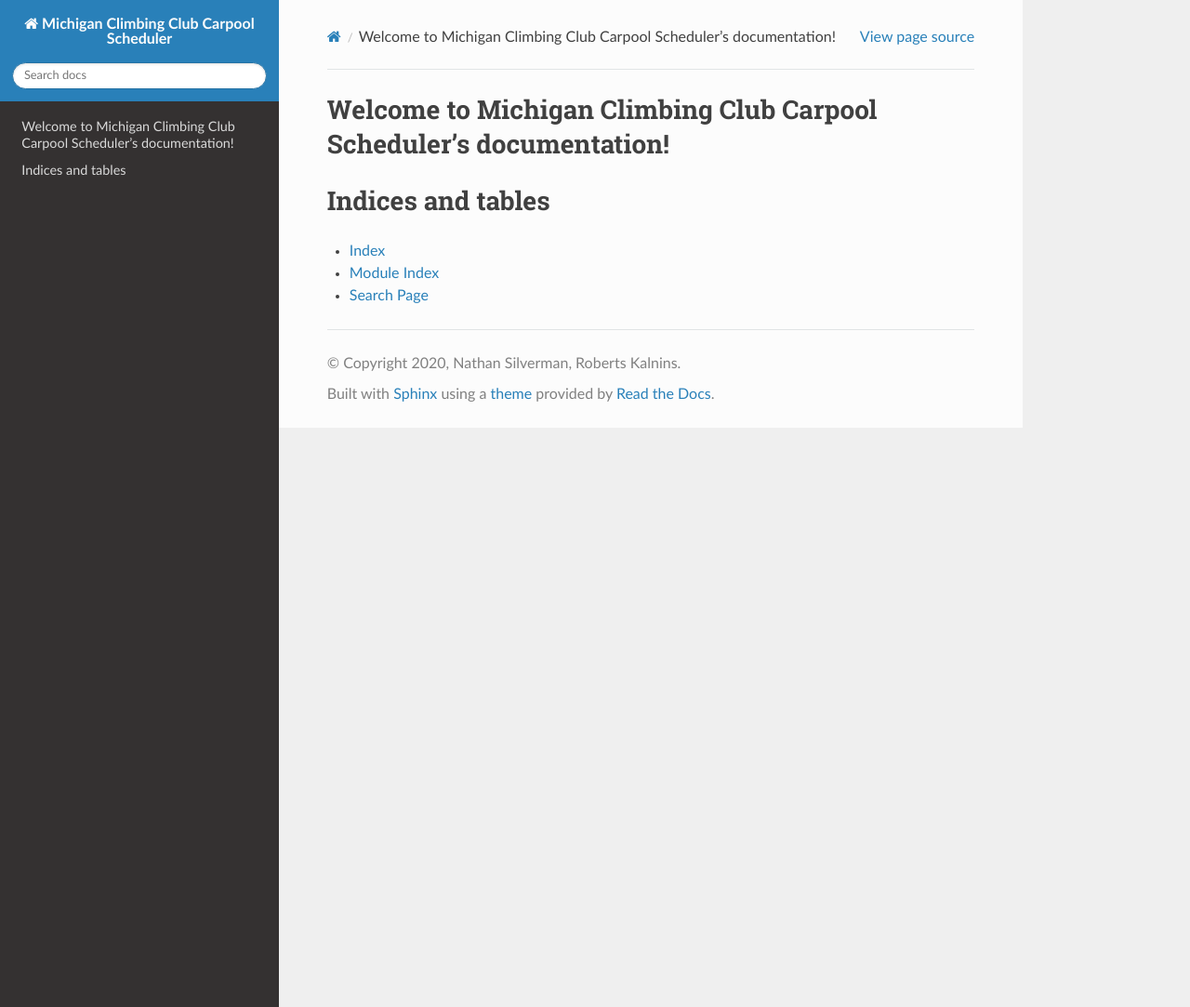
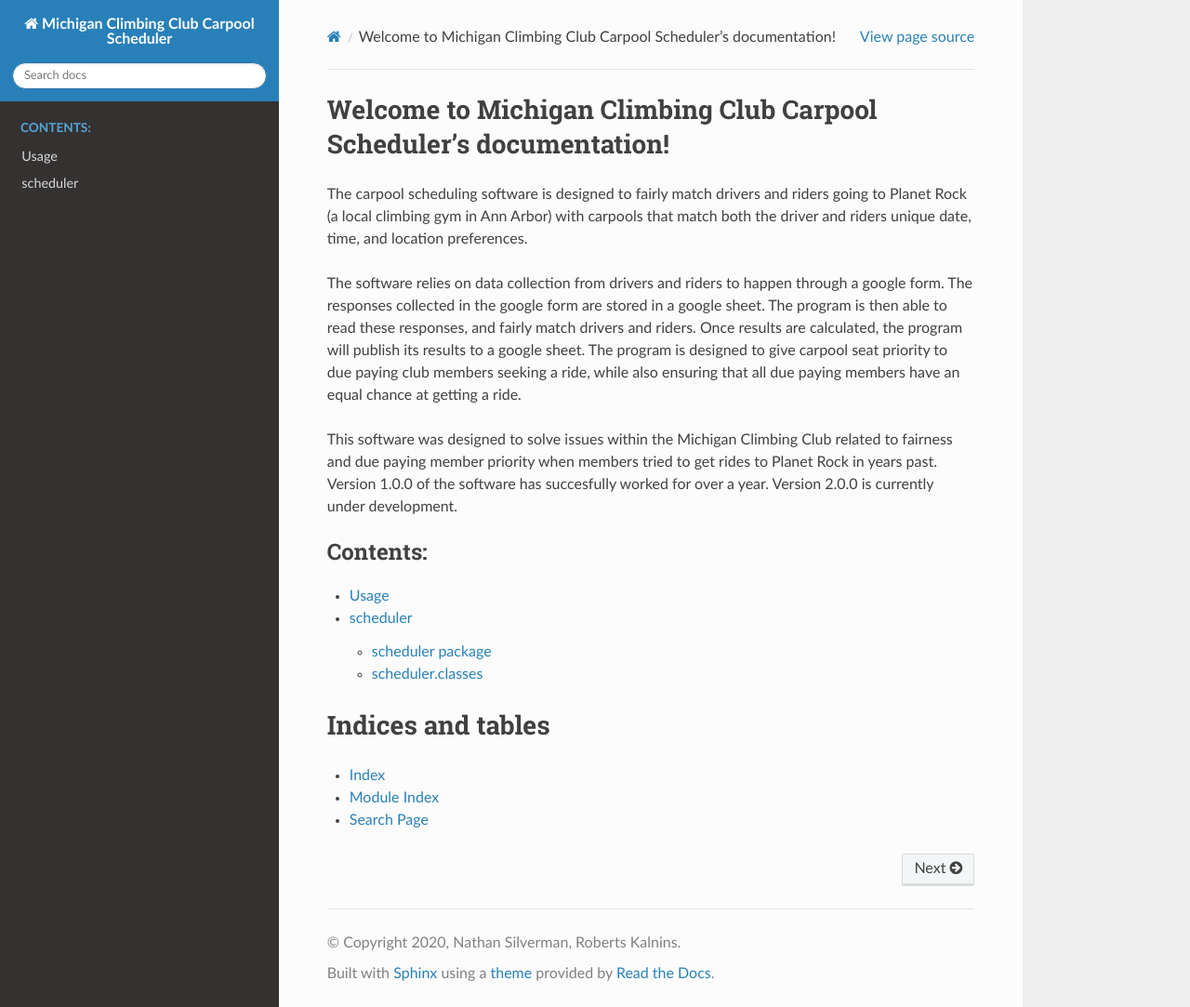
Before and after one commit to nzsilverman/climbing_carpools, a Sphinx documentation site: the page built from docs/index.rst, in a window 1280 px wide and 1083 px high. Shown: the whole window at 93% size. Built offline with Sphinx 7.4.7 and the Read the Docs theme 2.0.0, drawn with Linux system fonts in a browser that asks for light colours.

Commit message:
Add sphinx rst for all modules

```diff
--- a/docs/conf.py
+++ b/docs/conf.py
@@ -10,10 +10,12 @@
 # add these directories to sys.path here. If the directory is relative to the
 # documentation root, use os.path.abspath to make it absolute, like shown here.
 #
-# import os
-# import sys
-# sys.path.insert(0, os.path.abspath('.'))
+import os
+import sys
 import sphinx_rtd_theme
+
+sys.path.insert(0, os.path.abspath('.'))
+sys.path.insert(1, os.path.abspath('./classes'))
 
 # -- Project information -----------------------------------------------------
 
@@ -26,7 +28,7 @@ author = 'Nathan Silverman, Roberts Kalnins'
 # Add any Sphinx extension module names here, as strings. They can be
 # extensions coming with Sphinx (named 'sphinx.ext.*') or your custom
 # ones.
-extensions = ["sphinx_rtd_theme"]
+extensions = ['sphinx_rtd_theme', 'sphinx.ext.autodoc']
 
 # Add any paths that contain templates here, relative to this directory.
 templates_path = ['_templates']
--- a/docs/index.rst
+++ b/docs/index.rst
@@ -6,9 +6,18 @@
 Welcome to Michigan Climbing Club Carpool Scheduler's documentation!
 ====================================================================
 
+The carpool scheduling software is designed to fairly match drivers and riders going to Planet Rock (a local climbing gym in Ann Arbor) with carpools that match both the driver and riders unique date, time, and location preferences.
+
+The software relies on data collection from drivers and riders to happen through a google form. The responses collected in the google form are stored in a google sheet. The program is then able to read these responses, and fairly match drivers and riders. Once results are calculated, the program will publish its results to a google sheet. The program is designed to give carpool seat priority to due paying club members seeking a ride, while also ensuring that all due paying members have an equal chance at getting a ride.
+
+This software was designed to solve issues within the Michigan Climbing Club related to fairness and due paying member priority when members tried to get rides to Planet Rock in years past.  Version 1.0.0 of the software has succesfully worked for over a year. Version 2.0.0 is currently under development.
+
 .. toctree::
    :maxdepth: 2
    :caption: Contents:
+
+   usage
+   source/modules
 
 
 
--- /dev/null
+++ b/docs/source/modules.rst
@@ -0,0 +1,8 @@
+scheduler
+=========
+
+.. toctree::
+   :maxdepth: 4
+
+   scheduler
+   scheduler.classes <classes.rst>
```
Also changed, not shown: docs/source/AuthorizedClient.rst (added, +7 -0 lines), docs/source/Car.rst (added, +7 -0 lines), docs/source/Configuration.rst (added, +7 -0 lines), docs/source/Day.rst (added, +7 -0 lines), docs/source/Driver.rst (added, +7 -0 lines), docs/source/MeetingLocation.rst (added, +7 -0 lines), docs/source/Member.rst (added, +7 -0 lines), docs/source/Rider.rst (added, +7 -0 lines), docs/source/WSCell.rst (added, +7 -0 lines), docs/source/WSRange.rst (added, +7 -0 lines), docs/source/classes.rst (added, +16 -0 lines), docs/source/scheduler.rst (added, +38 -0 lines), docs/usage.rst (added, +10 -0 lines), 1 other file.
